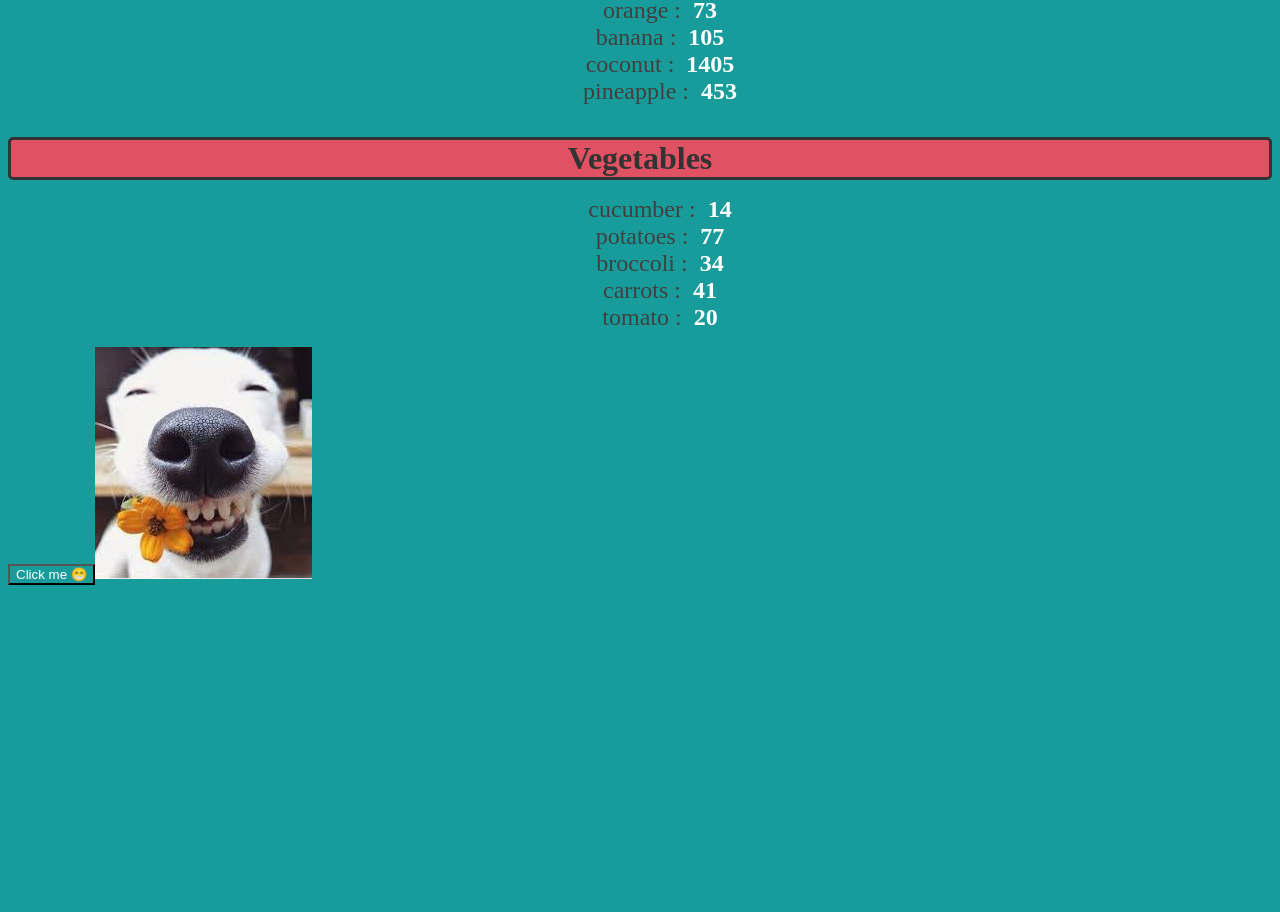
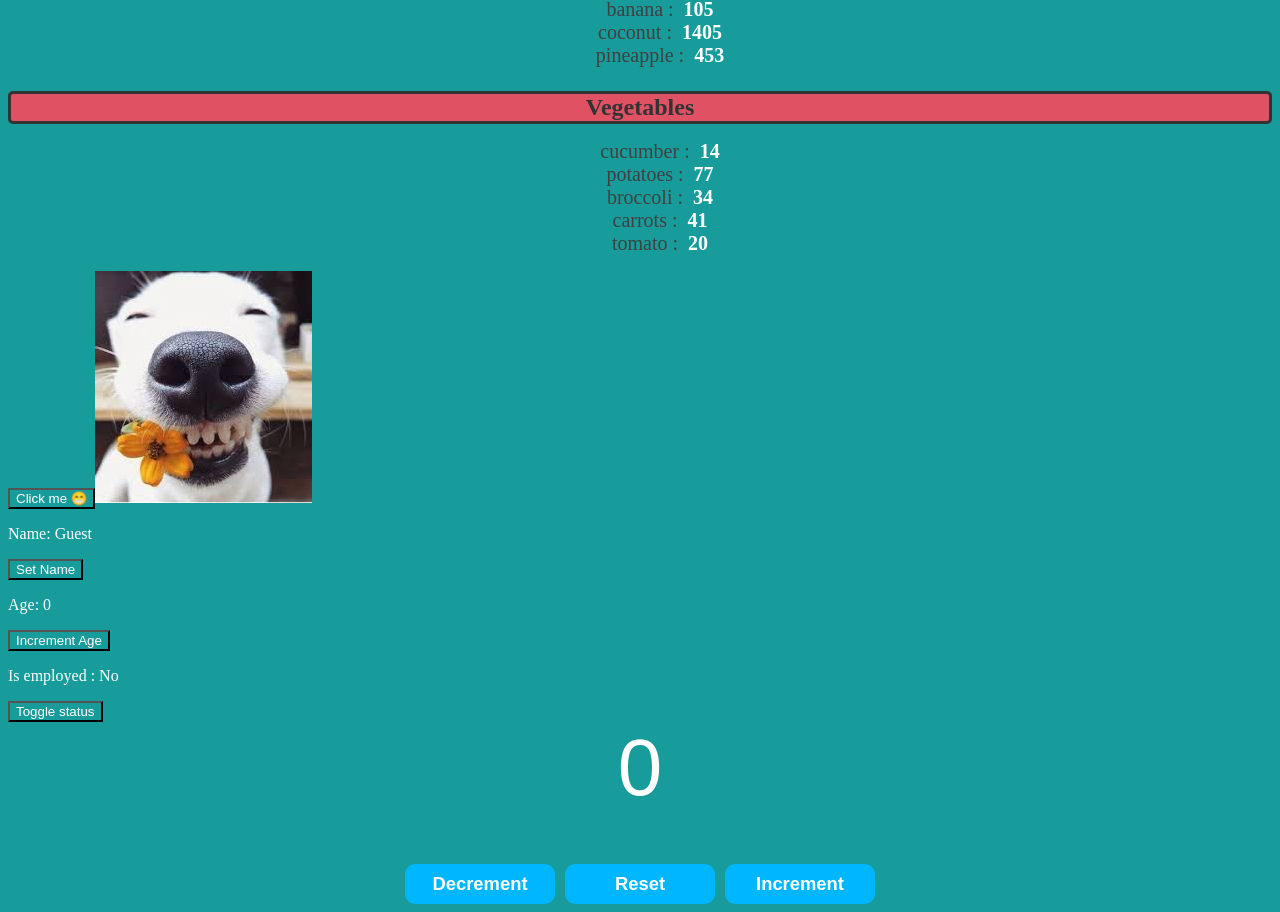
Before and after one commit to priyanka-chaudhary73/React, a React (Vite) app in the folder my-react-app/: page / in a window 1280 px wide. Shown: the part 1110-2022 px from the top of the page. Before the commit the page ends 1703 px from the top, so only its background shows below. Built offline with nearby package versions, Linux system fonts and the light colour scheme.

Commit message:
useState hook

```diff
--- a/my-react-app/src/App.jsx
+++ b/my-react-app/src/App.jsx
@@ -8,6 +8,8 @@
 import List from './components/List.jsx';
 import Button1 from './components/Button1.jsx';
 import ProfilePicture from './components/ProfilePicture.jsx';
+import MyComponent from './components/MyComponent.jsx';
+import Counter from './components/Counter.jsx';
 
 
 function App() {
@@ -43,6 +45,8 @@
        <List items = {vegetables} category = "Vegetables"/>}
        <Button1/>
        <ProfilePicture/>
+       <MyComponent/>
+       <Counter/>
     </>
   );
 }
--- /dev/null
+++ b/my-react-app/src/components/Counter.jsx
@@ -0,0 +1,28 @@
+import React, {useState} from "react";
+
+function Counter(){
+    const [count, setCount] = useState(0);
+
+    const increment = () => {
+        setCount(count + 1);
+    }
+
+    const decrement = () => {
+        setCount(count - 1);
+    }
+
+     const reset = () => {
+        setCount(0);
+    }
+
+    return(<div className="counter-container">
+        <p className="count-display">{count}</p>
+        <button className="counter-button" onClick={decrement}>Decrement</button>
+        <button className="counter-button" onClick={reset}>Reset</button>
+        <button className="counter-button" onClick={increment}>Increment</button>
+    </div>
+
+    );
+}
+
+export default Counter;
--- /dev/null
+++ b/my-react-app/src/components/MyComponent.jsx
@@ -0,0 +1,36 @@
+import React, {useState} from "react";
+
+function MyComponent(){
+
+    const [name, setName] = useState ("Guest");
+    const [age, setAge] = useState(0);
+    const [isEmployed, setIsEmployed] = useState(false);
+
+    const updateName = () => {
+        setName("Spongebob");
+        console.log(name);
+    }
+
+    const incrementAge = () => {
+        setAge(age + 1);
+    }
+
+    const toggleEmployedStatus = () => {
+        setIsEmployed(!isEmployed);
+    }
+
+    return ( <div>
+        <p> Name: {name}</p>
+        <button onClick = {updateName}>Set Name</button>
+
+        <p> Age: {age}</p>
+        <button onClick = {incrementAge}>Increment Age</button>
+
+        <p>Is employed : {isEmployed ? "Yes" : "No"}</p>
+        <button onClick = {toggleEmployedStatus}>Toggle status</button>
+    </div>
+
+    );
+}
+
+export default MyComponent;
--- a/my-react-app/src/index.css
+++ b/my-react-app/src/index.css
@@ -44,6 +44,10 @@
   margin: 0;
 }
 
+.student p:hover{
+  background-color: hsl(0, 0%, 75%);
+}
+
 .welcome-message{
   font-size: 1.5em;
   background-color: hwb(133 3% 21%);
@@ -63,7 +67,7 @@
 }
 
 .list-category{
-  font-size: 2em;
+  font-size: 1.5em;
   font-weight: bold;
   color: hsl(0, 0%, 20%);
   margin-bottom: 10px;
@@ -74,14 +78,42 @@
 }
 
 .list-items li{
-  font-size: 1.5em;
+  font-size: 1.25em;
   list-style: none;
   color: hsl(0, 0%, 25%);
   text-align: center;
   margin: 0;
 }
 
-.list-items li.hover{
-  color : hsl(0, 0%, 45%);
+.list-items li:hover{
+  color : hsl(0, 0%, 75%);
   cursor: pointer;
 }
+
+.counter-container{
+  text-align: center;
+  font-family: Arial, sans-serif;
+}
+
+.count-display{
+  font-size: 5em;
+  margin-top: 0;
+  margin-bottom: 50px;
+}
+
+.counter-button{
+  width: 150px;
+  height: 40px;
+  font-size: 1.15em;
+  font-weight: bold;
+  margin: 0px 5px;
+  background-color: hsl(197, 100%, 50%);
+  color: white;
+  border: none;
+  border-radius: 10px;
+  cursor: pointer;
+}
+
+.counter-button:hover{
+  background-color: hsl(197, 100%, 80%);
+}
```
